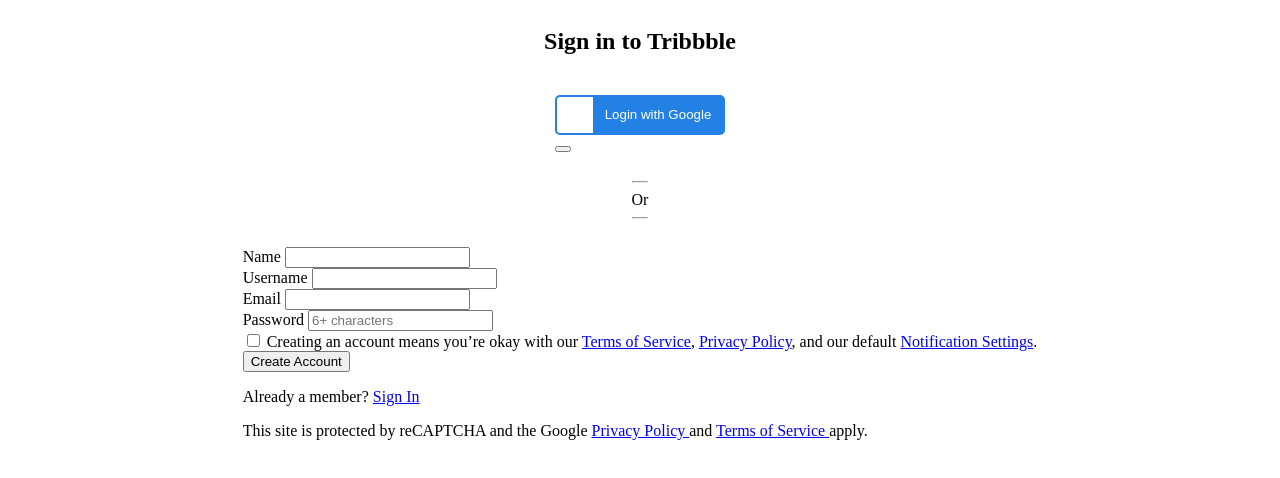
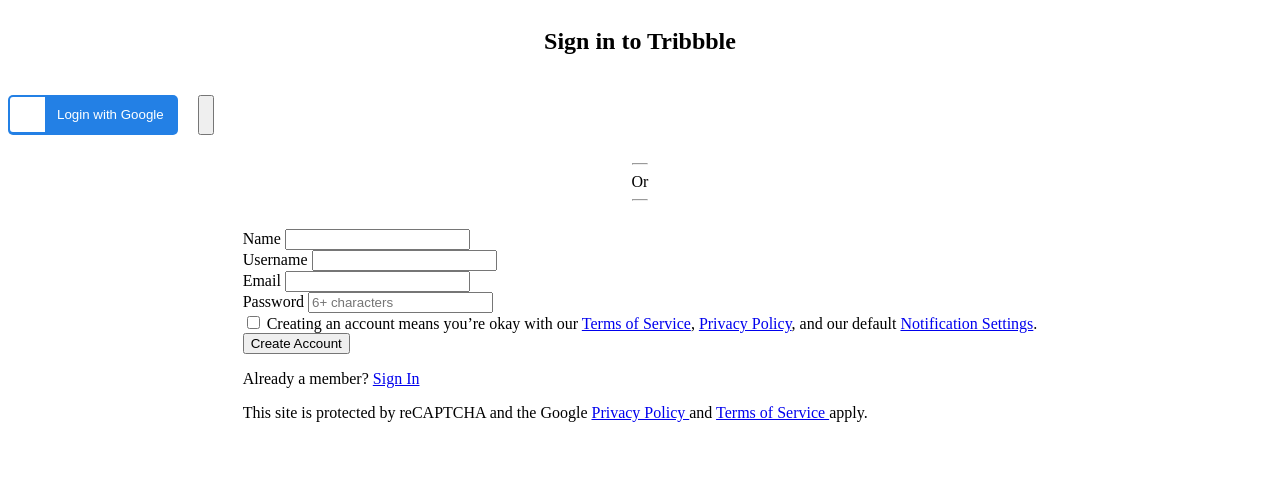
Before and after one commit to SebastianDePasqua/Open-Bootcamp, a plain HTML site: page HTML-CSS/7-Formularios/index.html in a window 1280 px wide. Drawn offline with Linux system fonts and the light colour scheme.

Commit message:
Formularios

```diff
--- a/HTML-CSS/7-Formularios/index.html
+++ b/HTML-CSS/7-Formularios/index.html
@@ -10,7 +10,7 @@
 <body>
      <div class="container">
         <h2>Sign in to Tribbble</h2>
-        <div class="google-button">
+        <div class="buttons">
             <button class="google-btn">
                 <picture></picture>
                 <span>Login with Google</span>
--- a/HTML-CSS/7-Formularios/style.css
+++ b/HTML-CSS/7-Formularios/style.css
@@ -5,6 +5,11 @@
     flex-direction: column;
     align-items: center;
     justify-content: center;
+    gap: 20px;
+}
+.buttons{
+    align-self: flex-start;
+    display: flex;
     gap: 20px;
 }
 .google-btn{
@@ -15,10 +20,11 @@
     align-items: center;
     display: flex;
     padding: 2px;
+    cursor: pointer;
 }
 .google-btn picture{
-    width: 36px;
-    height: 36px;
+    width: 35px;
+    height: 35px;
     background-color: white;
     border-top-left-radius: 3px;
     border-bottom-left-radius: 3px;
```
